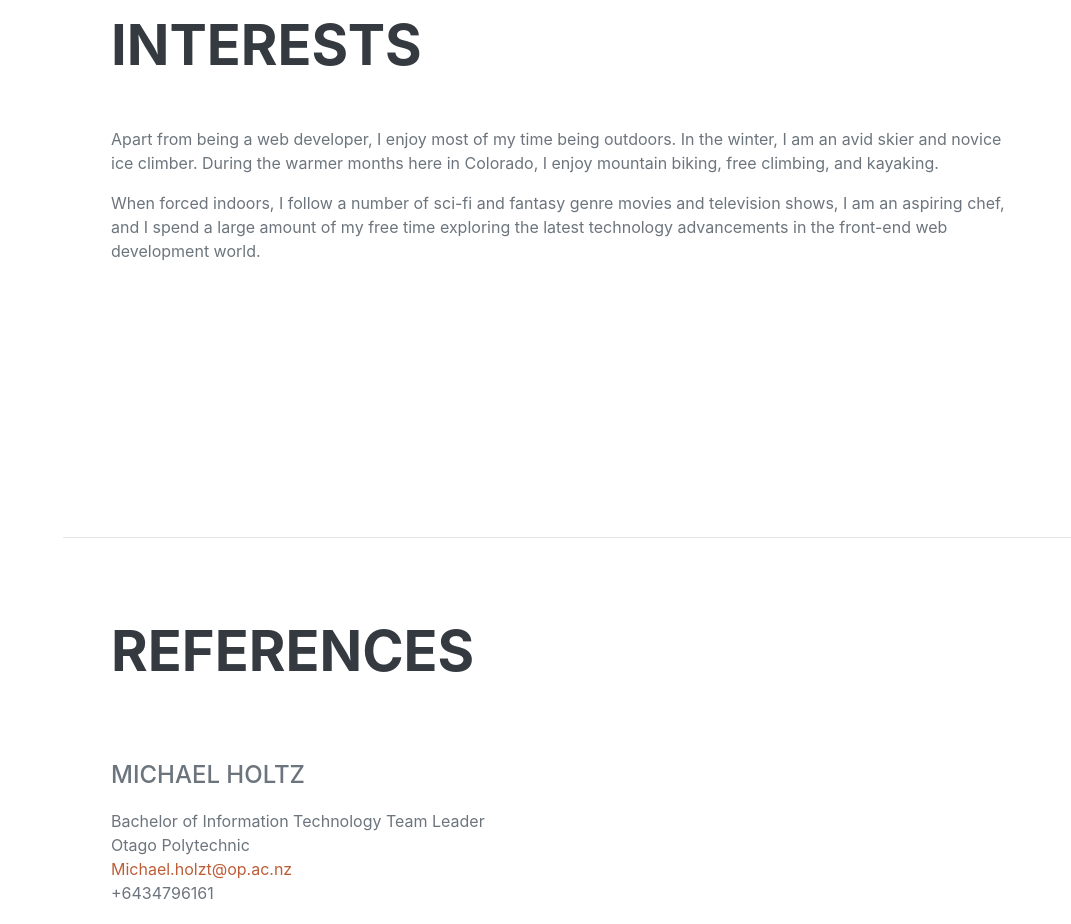
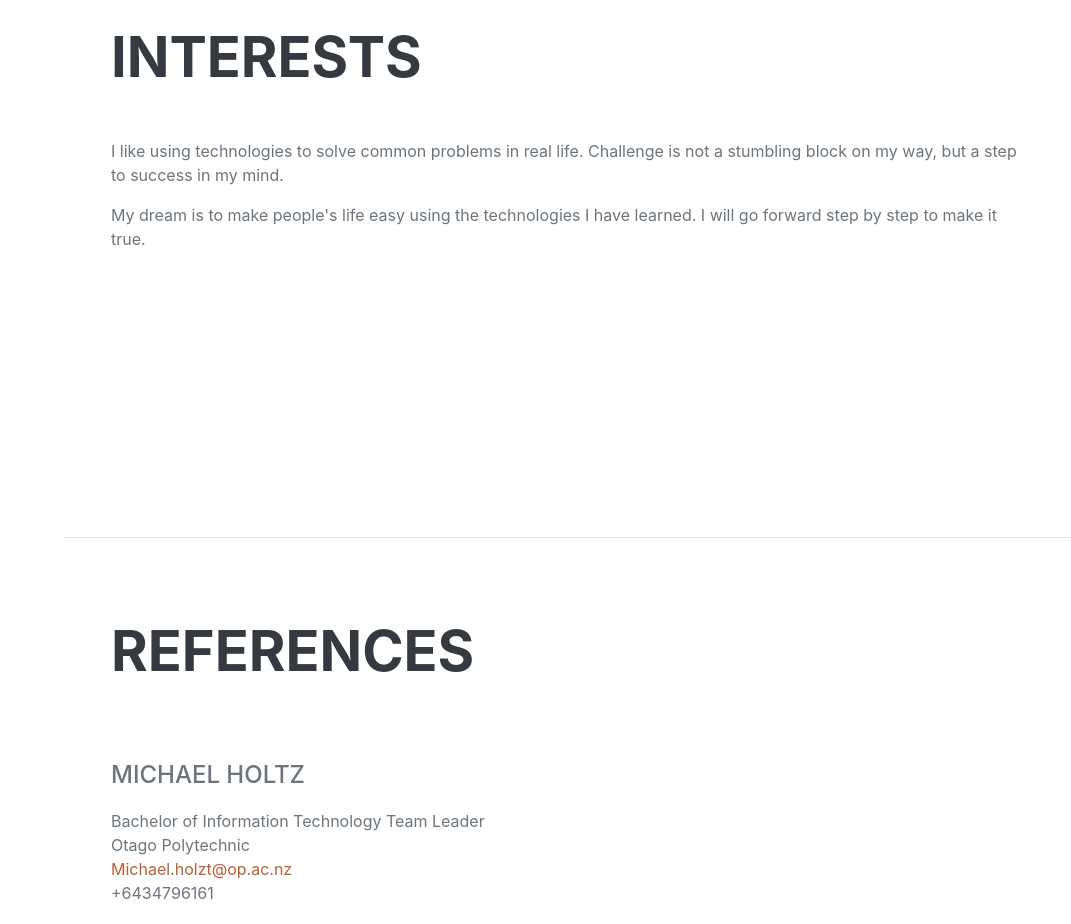
Before and after one commit to lis19Sen/lis19Sen.github.io, a plain HTML site: page index.html in a window 1280 px wide. Shown: the part 7660-8584 px from the top of the page, without its empty margins (209-1280 px from the left). Drawn offline with nearby package versions, Linux system fonts and the light colour scheme; a web font is replaced by a local one.

Commit message:
interest

```diff
--- a/index.html
+++ b/index.html
@@ -333,8 +333,8 @@
             <section class="resume-section" id="interests">
                 <div class="resume-section-content">
                     <h2 class="mb-5">Interests</h2>
-                    <p>Apart from being a web developer, I enjoy most of my time being outdoors. In the winter, I am an avid skier and novice ice climber. During the warmer months here in Colorado, I enjoy mountain biking, free climbing, and kayaking.</p>
-                    <p class="mb-0">When forced indoors, I follow a number of sci-fi and fantasy genre movies and television shows, I am an aspiring chef, and I spend a large amount of my free time exploring the latest technology advancements in the front-end web development world.</p>
+                    <p>I like using technologies to solve common problems in real life. Challenge is not a stumbling block on my way, but a step to success in my mind. </p>
+                    <p class="mb-0">My dream is to make people's life easy using the technologies I have learned. I will go forward step by step to make it true.</p>
                 </div>
             </section>
             <hr class="m-0" />
```
